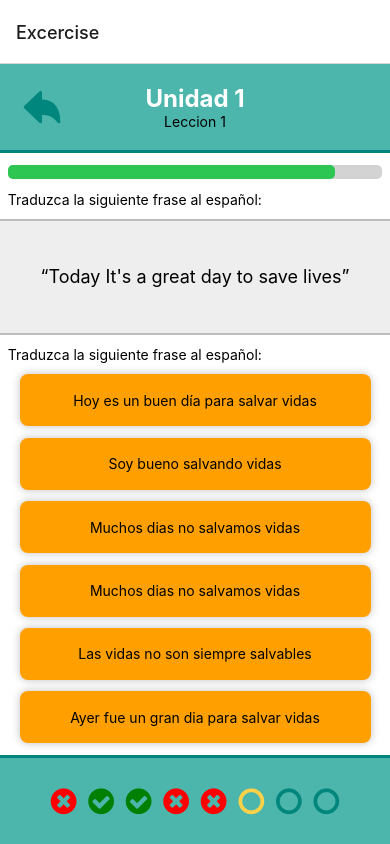
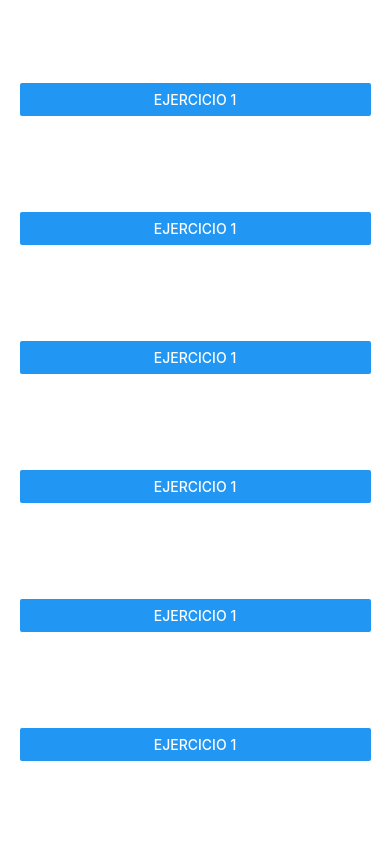
Before and after one commit to TDP-final-game/idiomaplay, a React Native app in the folder mobile/: screen /Home in a window 390 px wide. Built offline with nearby package versions, Linux system fonts and the light colour scheme.

Commit message:
add safe area provider + home screen

```diff
--- a/mobile/App.js
+++ b/mobile/App.js
@@ -1,5 +1,7 @@
 import * as React from 'react';
-import Excercise from './Exercise';
+import Home from './screens/Home';
+import Excercise from './screens/Excercise';
+import { SafeAreaProvider } from 'react-native-safe-area-context';
 import { NavigationContainer } from '@react-navigation/native';
 import { createNativeStackNavigator } from '@react-navigation/native-stack';
 
@@ -7,15 +9,19 @@ const Stack = createNativeStackNavigator();
 
 function App() {
   return (
+    <SafeAreaProvider>
       <NavigationContainer>
         <Stack.Navigator
+          initialRouteName="Home"
           screenOptions={({ route }) => ({
-          headerShown: true,
+            headerShown: false,
           })}
         >
+          <Stack.Screen name="Home" component={Home} />
           <Stack.Screen name="Excercise" component={Excercise} />
         </Stack.Navigator>
       </NavigationContainer>
+    </SafeAreaProvider>
   );
 }
 
--- a/mobile/components/ProgressBar.js
+++ b/mobile/components/ProgressBar.js
@@ -1,12 +1,15 @@
 import * as React from 'react';
 import { View, StyleSheet, Animated } from 'react-native';
+import { commonStyles } from '../config/styles';
 
 export const ProgressBar = ({ currentQuestion }) => {
   const porcentage = String((currentQuestion / 8) * 100) + '%';
+
   return [
     <View style={styles.progressBar}>
       <Animated.View
-        style={[StyleSheet.absoluteFill, styles.progressFill, { width: porcentage }]}
+        style={[
+          StyleSheet.absoluteFill, styles.progressFill, { width: porcentage }, commonStyles.shadow]}
       />
     </View>,
   ];
@@ -15,7 +18,6 @@ export const ProgressBar = ({ currentQuestion }) => {
 const styles = StyleSheet.create({
   progressBar: {
     flexGrow: 1,
-    borderColor: 'black',
     borderWidth: 0,
     borderRadius: 5,
     backgroundColor: 'lightgrey',
--- /dev/null
+++ b/mobile/config/constants.js
@@ -0,0 +1,4 @@
+export const constants = {
+    TOTAL_QUESTIONS: 8,
+    TOTAL_OPTIONS: 6
+}
--- a/mobile/Exercise.js
+++ b/mobile/screens/Excercise.js
@@ -1,13 +1,12 @@
 import * as React from 'react';
-import { colors } from './config/colors';
+import { colors } from '../config/colors';
+import { constants } from '../config/constants';
 import { View, Text, StyleSheet } from 'react-native';
-import { AnswerButton } from './components/AnswerButton';
-import { ChapterHeader } from './components/ChapterHeader';
-import { ChapterFooter } from './components/ChapterFooter';
-import { ProgressBar } from './components/ProgressBar';
-
-const TOTAL_QUESTIONS = 8;
-const TOTAL_OPTIONS = 6;
+import { AnswerButton } from '../components/AnswerButton';
+import { ChapterHeader } from '../components/ChapterHeader';
+import { ChapterFooter } from '../components/ChapterFooter';
+import { ProgressBar } from '../components/ProgressBar';
+import { SafeAreaView } from 'react-native-safe-area-context';
 
 const opciones = [
   'Hoy es un buen día para salvar vidas',
@@ -32,7 +31,7 @@ const questionResults = [
 const Excercise = () => {
   const renderButtons = () => {
     const buttons = [];
-    for (let i = 0; i < TOTAL_OPTIONS; ++i) {
+    for (let i = 0; i < constants.TOTAL_OPTIONS; ++i) {
       buttons.push(
         <View style={styles.buttonContainer}>
           <AnswerButton text={opciones[i]} key={i} />
@@ -43,15 +42,14 @@ const Excercise = () => {
   };
 
   return (
-    <View style={styles.container}>
+    <SafeAreaView style={styles.container}>
       <View style={{ flex: 0.12 }}>
         <ChapterHeader />
       </View>
 
-      <View style={{ flex: 0.02, paddingHorizontal: '2%'}}>
-        <ProgressBar currentQuestion={7}/>
+      <View style={{ flex: 0.02, paddingHorizontal: '2%' }}>
+        <ProgressBar currentQuestion={5} />
       </View>
-
 
       <View style={{ marginLeft: '2%' }}>
         <Text>Traduzca la siguiente frase al español:</Text>
@@ -70,7 +68,7 @@ const Excercise = () => {
       <View style={{ flex: 0.12 }}>
         <ChapterFooter questionResults={questionResults} />
       </View>
-    </View>
+    </SafeAreaView>
   );
 };
 
--- /dev/null
+++ b/mobile/screens/Home.js
@@ -0,0 +1,51 @@
+import * as React from 'react';
+import { colors } from '../config/colors';
+import { constants } from '../config/constants';
+import { View, StyleSheet, Button } from 'react-native';
+import { SafeAreaView } from 'react-native-safe-area-context';
+
+const Home = ({ navigation }) => {
+  return (
+    <SafeAreaView style={styles.container}>
+      <View style={styles.buttonContainer}>
+        <Button title={'Ejercicio 1'} onPress={() => navigation.navigate('Excercise')} />
+      </View>
+
+      <View style={styles.buttonContainer}>
+        <Button title={'Ejercicio 1'} />
+      </View>
+
+      <View style={styles.buttonContainer}>
+        <Button title={'Ejercicio 1'} />
+      </View>
+
+      <View style={styles.buttonContainer}>
+        <Button title={'Ejercicio 1'} />
+      </View>
+
+      <View style={styles.buttonContainer}>
+        <Button title={'Ejercicio 1'} />
+      </View>
+
+      <View style={styles.buttonContainer}>
+        <Button title={'Ejercicio 1'} />
+      </View>
+    </SafeAreaView>
+  );
+};
+
+const styles = StyleSheet.create({
+  container: {
+    flex: 1,
+    justifyContent: 'space-evenly',
+    backgroundColor: colors.BACKGROUND,
+  },
+
+  buttonContainer: {
+    flex: 0.07,
+    marginHorizontal: '5%',
+    justifyContent: 'center',
+  },
+});
+
+export default Home;
```
Also changed, not shown: 2 other files (tests, documents, lock files or other folders). Lines whose indentation alone changed are shown as unchanged.
